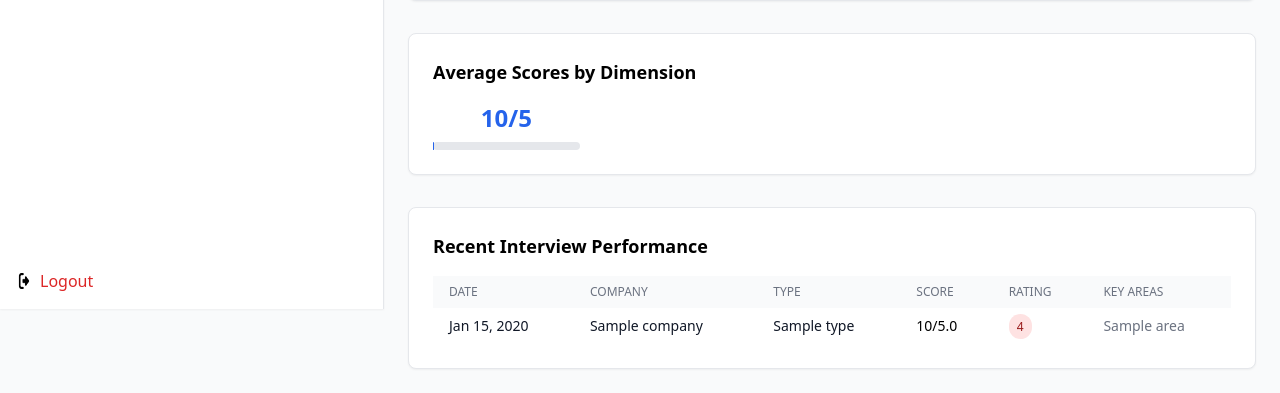
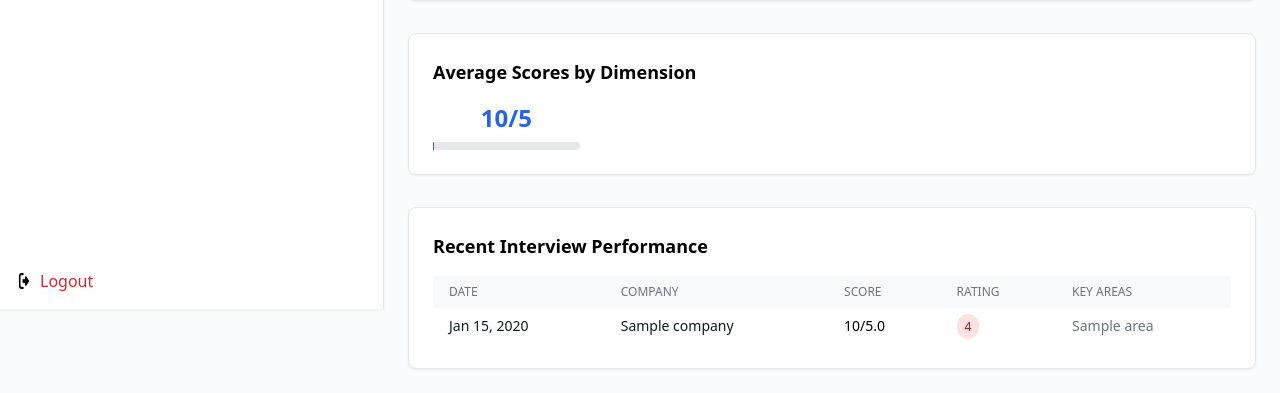
Before and after one commit to ankit1697/mock-interview, a Django app: template django-app/backend/templates/performance_dashboard.html in a window 1280 px wide. Shown: the part 555-948 px from the top of the page. Run offline with Django 4.2, Linux system fonts and the light colour scheme; data comes from the database, SQL or seed files in the repository; both versions use the stored data as it was after the commit; the template is opened without the code that fills it: values that come from a table or form of the project are taken from there, most other values are stand-ins (such as "Sample title", 1, 10 or a date in 2020); some libraries are stand-ins or nearby versions.

Commit message:
fixed dashboard errors

```diff
--- a/django-app/backend/templates/performance_dashboard.html
+++ b/django-app/backend/templates/performance_dashboard.html
@@ -128,7 +128,6 @@
           <tr class="bg-gray-50">
             <th class="px-4 py-2 text-left text-xs font-medium text-gray-500 uppercase">Date</th>
             <th class="px-4 py-2 text-left text-xs font-medium text-gray-500 uppercase">Company</th>
-            <th class="px-4 py-2 text-left text-xs font-medium text-gray-500 uppercase">Type</th>
             <th class="px-4 py-2 text-left text-xs font-medium text-gray-500 uppercase">Score</th>
             <th class="px-4 py-2 text-left text-xs font-medium text-gray-500 uppercase">Rating</th>
             <th class="px-4 py-2 text-left text-xs font-medium text-gray-500 uppercase">Key Areas</th>
@@ -139,7 +138,6 @@
           <tr>
             <td class="px-4 py-2 text-sm text-gray-900">{{ interview.date|date:"M d, Y" }}</td>
             <td class="px-4 py-2 text-sm text-gray-900">{{ interview.company }}</td>
-            <td class="px-4 py-2 text-sm text-gray-900">{{ interview.type }}</td>
             <td class="px-4 py-2 text-sm font-medium">{{ interview.overall_score }}/5.0</td>
             <td class="px-4 py-2 text-sm">
               <span class="px-2 py-1 text-xs rounded-full
@@ -198,7 +196,7 @@ document.addEventListener('DOMContentLoaded', function() {
           callbacks: {
             label: function(context) {
               const data = performanceData[context.dataIndex];
-              return `Score: ${context.parsed.y}/5.0 (${data.company} - ${data.type})`;
+              return `Score: ${context.parsed.y}/5.0 (${data.company})`;
             }
           }
         }
--- a/django-app/backend/views.py
+++ b/django-app/backend/views.py
@@ -425,7 +425,6 @@ def performance_dashboard(request):
                         'date': date_str,
                         'score': float(round(overall_score, 2)),
                         'company': completed.interview.company,
-                        'type': completed.interview.get_interview_type_display()
                     })
 
                     # Collect dimension scores from results
@@ -445,7 +444,6 @@ def performance_dashboard(request):
                     performance_data.append({
                         'date': completed.completed_at,
                         'company': completed.interview.company,
-                        'type': completed.interview.get_interview_type_display(),
                         'overall_score': float(overall_score),
                         'rating': eval_data.get('overall_rating'),
                         'summary': eval_data.get('overall_feedback', {}).get('summary', ''),
```
Also changed, not shown: django-app/db.sqlite3, 1 other file.
